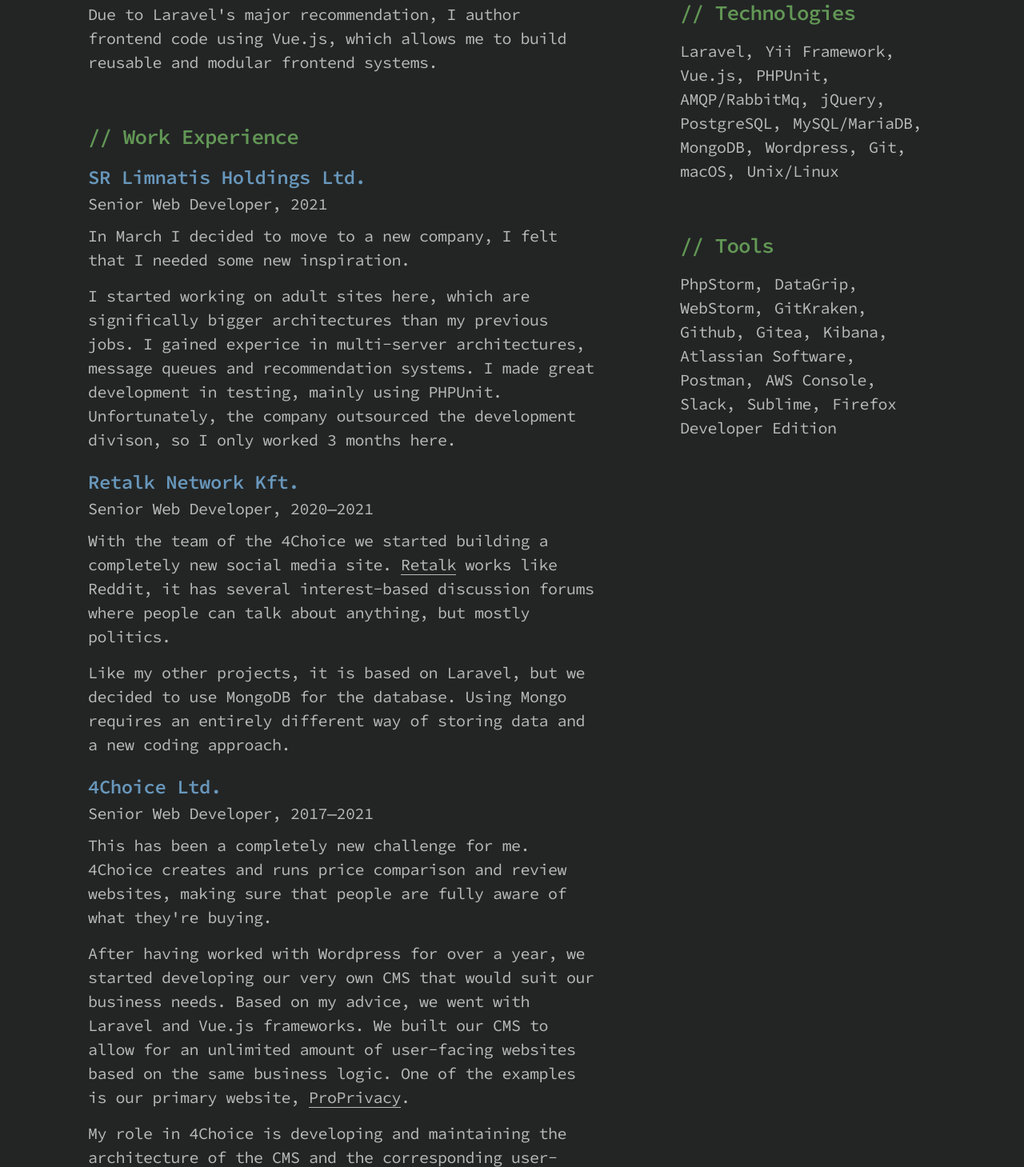
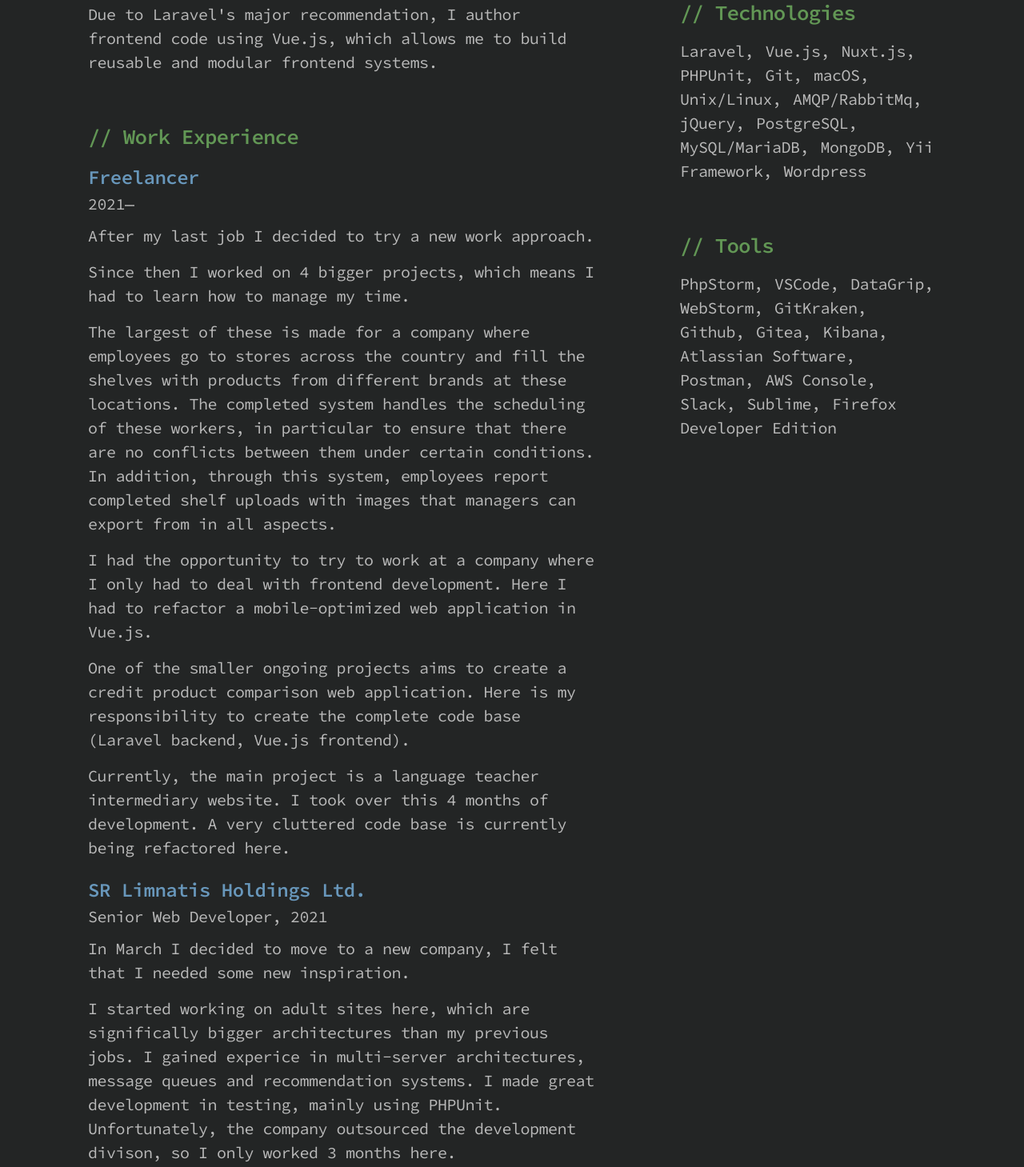
Before and after one commit to donhekus/portfolio, a plain HTML site: page index.html in a window 1280 px wide. Shown: the part 730-2189 px from the top of the page at 80% size. Drawn offline with Linux system fonts and the light colour scheme.

Commit message:
Add new works

```diff
--- a/index.html
+++ b/index.html
@@ -72,6 +72,18 @@
 					<h2>Work Experience</h2>
 					<article class="company">
 						<header>
+							<h3>Freelancer</h3>
+							<div>2021&mdash;</div>
+						</header>
+						<p>After my last job I decided to try a new work approach.</p>
+						<p>Since then I worked on 4 bigger projects, which means I had to learn how to manage my time.</p>
+						<p>The largest of these is made for a company where employees go to stores across the country and fill the shelves with products from different brands at these locations. The completed system handles the scheduling of these workers, in particular to ensure that there are no conflicts between them under certain conditions. In addition, through this system, employees report completed shelf uploads with images that managers can export from in all aspects.</p>
+						<p>I had the opportunity to try to work at a company where I only had to deal with frontend development. Here I had to refactor a mobile-optimized web application in Vue.js.</p>
+						<p>One of the smaller ongoing projects aims to create a credit product comparison web application. Here is my responsibility to create the complete code base (Laravel backend, Vue.js frontend).</p>
+						<p>Currently, the main project is a language teacher intermediary website. I took over this 4 months of development. A very cluttered code base is currently being refactored here.</p>
+					</article>
+					<article class="company">
+						<header>
 							<h3>SR Limnatis Holdings Ltd.</h3>
 							<div>Senior Web Developer, 2021</div>
 						</header>
@@ -135,18 +147,19 @@
 					<h2>Technologies</h2>
 					<ul>
 						<li>Laravel</li>
-						<li>Yii Framework</li>
 						<li>Vue.js</li>
+						<li>Nuxt.js</li>
 						<li>PHPUnit</li>
+						<li>Git</li>
+						<li>macOS</li>
+						<li>Unix/Linux</li>
 						<li>AMQP/RabbitMq</li>
 						<li>jQuery</li>
 						<li>PostgreSQL</li>
 						<li>MySQL/MariaDB</li>
 						<li>MongoDB</li>
+						<li>Yii Framework</li>
 						<li>Wordpress</li>
-						<li>Git</li>
-						<li>macOS</li>
-						<li>Unix/Linux</li>
 					</ul>
 				</section>
 
@@ -154,6 +167,7 @@
 					<h2>Tools</h2>
 					<ul>
 						<li>PhpStorm</li>
+						<li>VSCode</li>
 						<li>DataGrip</li>
 						<li>WebStorm</li>
 						<li>GitKraken</li>
```
